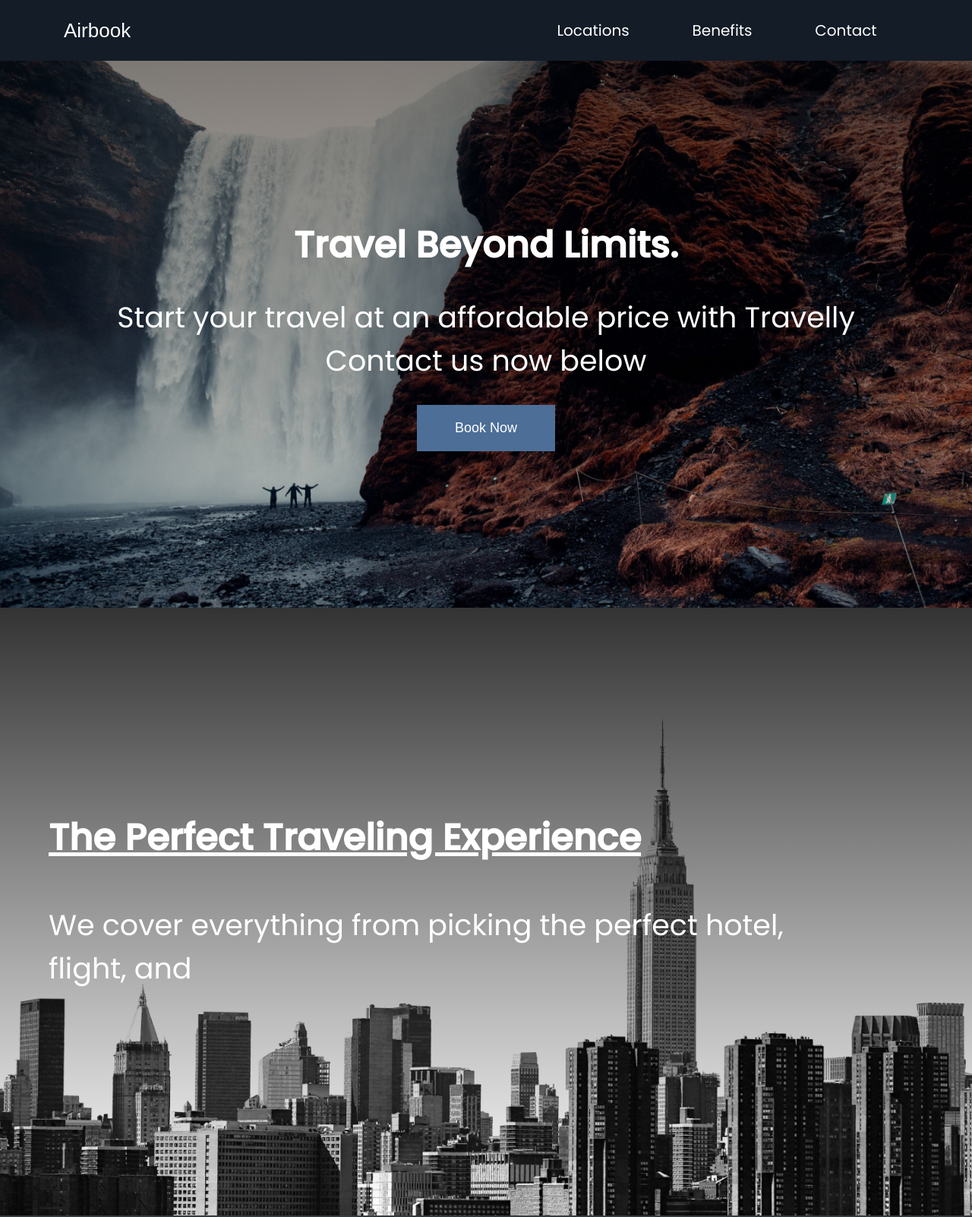
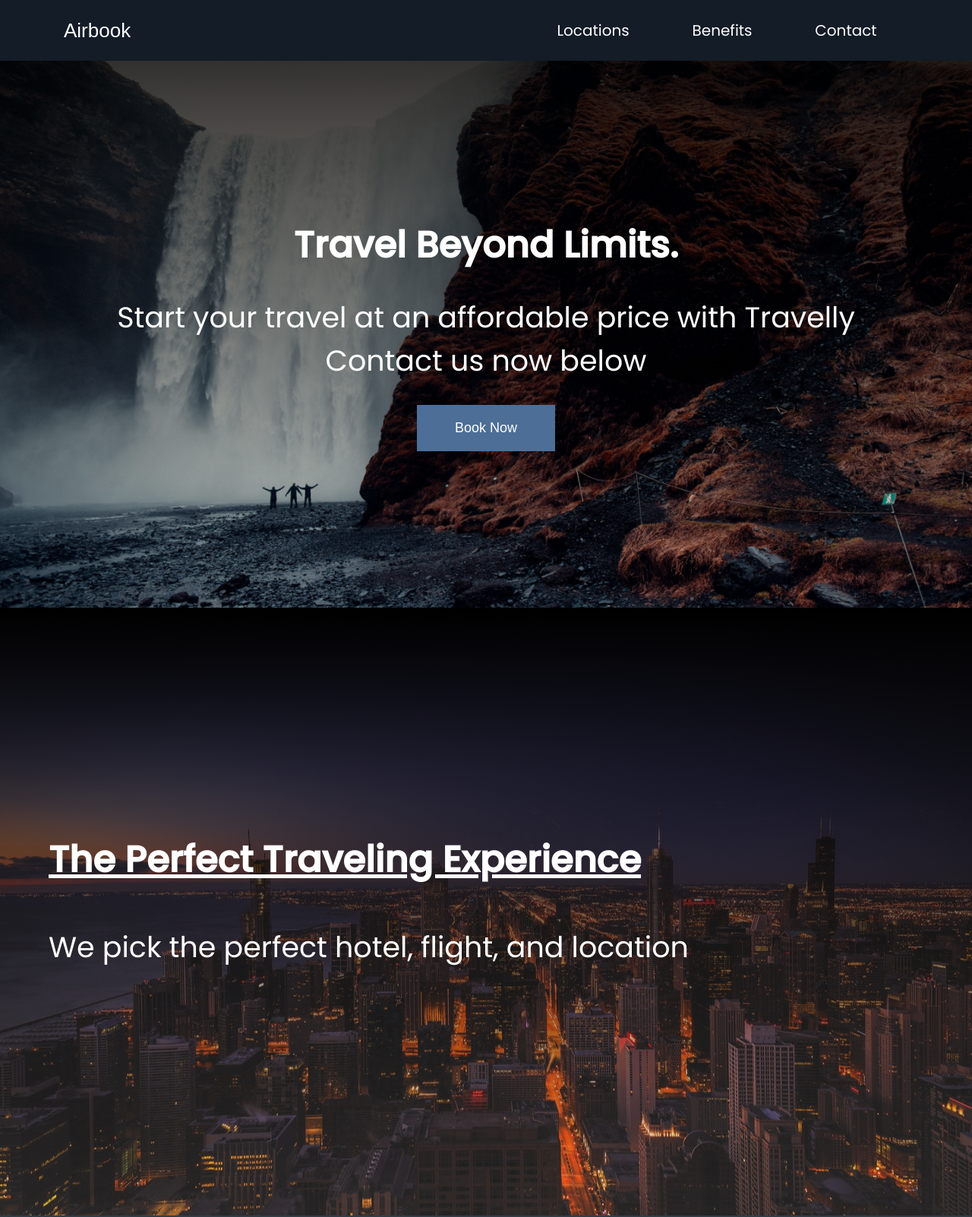
Before and after one commit to aarontorres0/airbook, a plain HTML site: page index.html in a window 1280 px wide. Shown: the top 1602 px of the page at 76% size. Drawn offline with Linux system fonts and the light colour scheme; a web font is replaced by a local one.

Commit message:
added Accessibility features

```diff
--- a/index.html
+++ b/index.html
@@ -23,6 +23,7 @@
             </ul>
         </nav>
     </header>
+    <main>
         <section class="hero">
             <h2>Travel Beyond Limits.</h2>
             <h3>Start your travel at an affordable price with Travelly <br>Contact us now below</h3>
@@ -31,7 +32,7 @@
         <section id="locations">
             <header class="locations-head">
                 <h2>The Perfect Traveling Experience</h2>
-            <h3>We cover everything from picking the perfect hotel, <br> flight, and </h3>
+                <h3>We pick the perfect hotel, flight, and location</h3>
             </header>
         </section>
         <section id="benefits">
@@ -71,16 +72,17 @@
                 <form action="">
                     <div class="name-form">
                         <label for="name">Name:</label>
-                    <input type="text" name="name" required>
+                        <input id="name" type="text" name="name" required>
                     </div>
                     <div class="email-form">
                         <label for="email">Email:</label>
-                    <input type="email" name="email" required>
+                        <input id="email" type="email" name="email" required>
                     </div>
                     <button type="submit">Submit</button>
                 </form>
             </div>
         </section>
+    </main>
     <footer>
         <div class="footer-wrapper">
             <h5>Airbook &copy;</h5>
--- a/style.css
+++ b/style.css
@@ -91,7 +91,7 @@ nav ul {
 
 .hero {
   min-height: 90vh;
-  background: linear-gradient(rgba(0, 0, 0, 0.5), transparent),
+  background: linear-gradient(rgba(0, 0, 0, 0.8), transparent),
     url(./img/landing-page.jpg);
   background-repeat: no-repeat;
   background-size: cover;
@@ -112,8 +112,8 @@ nav ul {
 
 #locations {
   min-height: 100vh;
-  background: linear-gradient(rgba(0, 0, 0, 0.8), transparent),
-    url(./img/new-york-page.png);
+  background: linear-gradient(rgba(0, 0, 0, 1), transparent),
+    url(./img/chicago-page.jpg);
   background-size: cover;
   background-position: center;
   color: white;
```
Also changed, not shown: img/chicago-page.jpg (added). Lines whose indentation alone changed are shown as unchanged.
